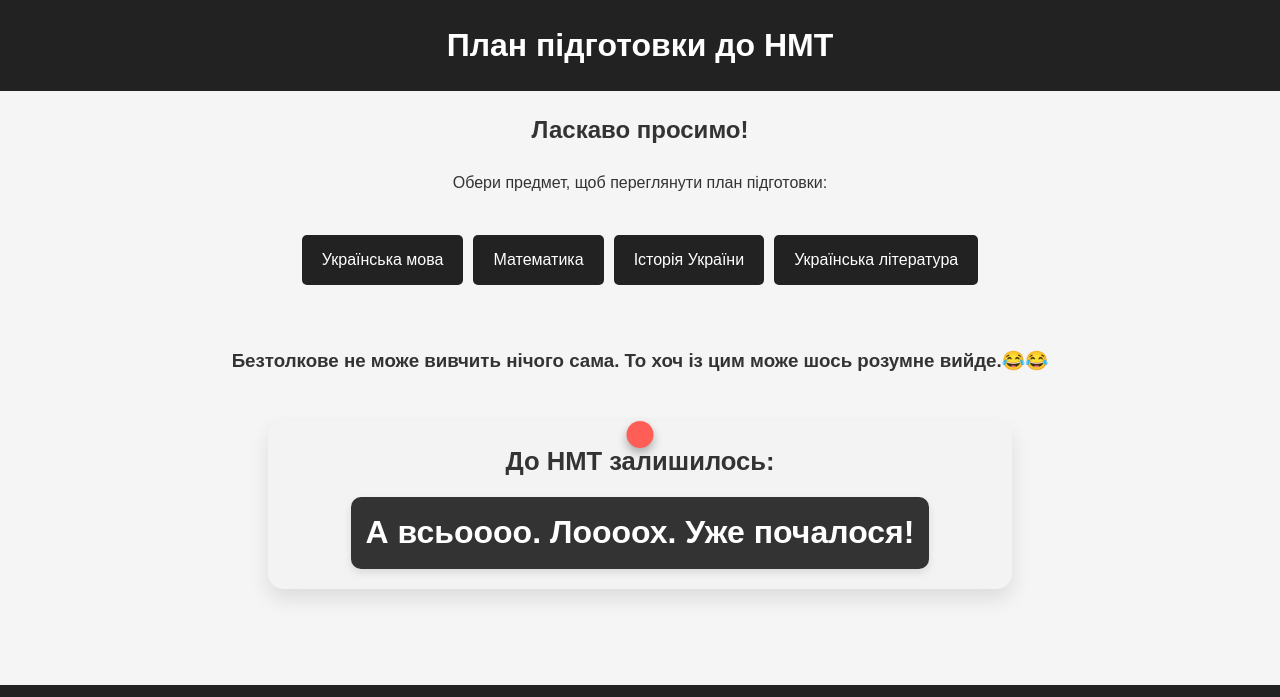
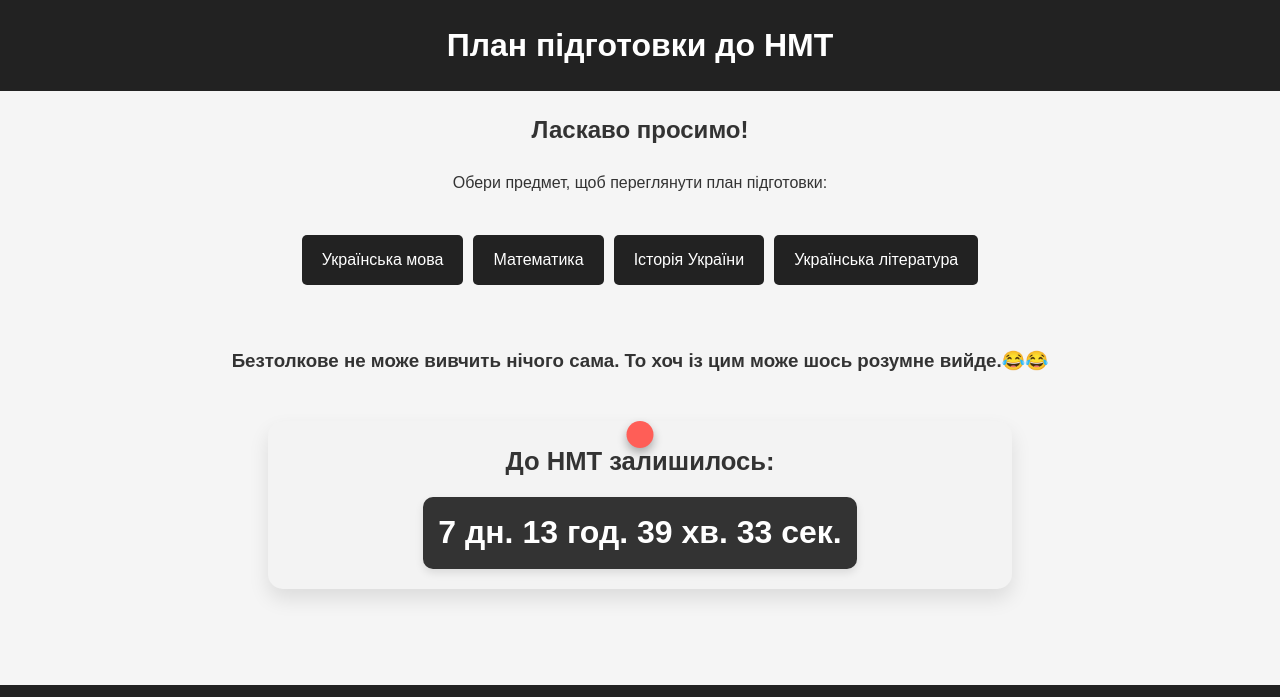
Before and after one commit to Romaha135/nmt-help, a plain HTML site: page index.html in a window 1280 px wide. Shown: the top 697 px of the page. Drawn offline with Linux system fonts and the light colour scheme.

Commit message:
Update index.html

```diff
--- a/index.html
+++ b/index.html
@@ -42,7 +42,7 @@
     </main>
     <script>
         function startCountdown() {
-            const targetDate = new Date("2025-05-14T00:00:00").getTime(); // 14 травня 2025
+            const targetDate = new Date("2025-06-10T10:00:00").getTime(); // 10 червня 2025
             const timerElement = document.getElementById("timer");
 
             function updateTimer() {
```
